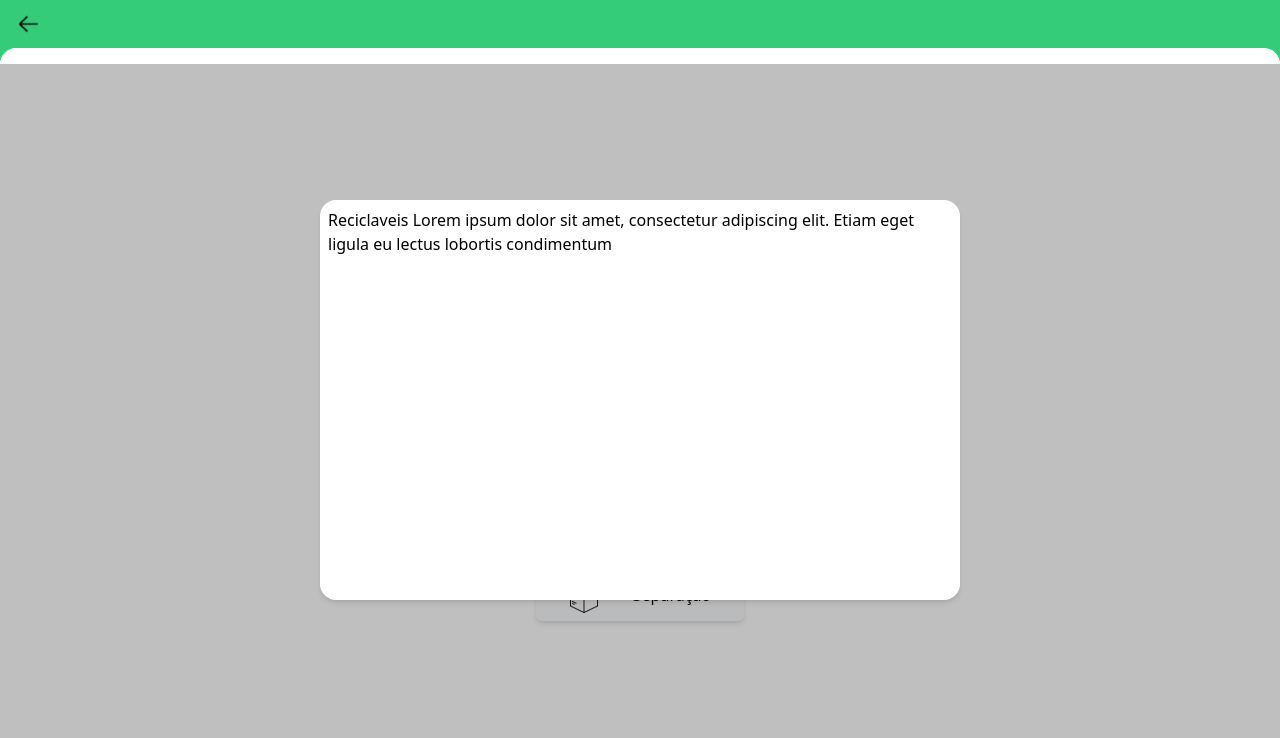
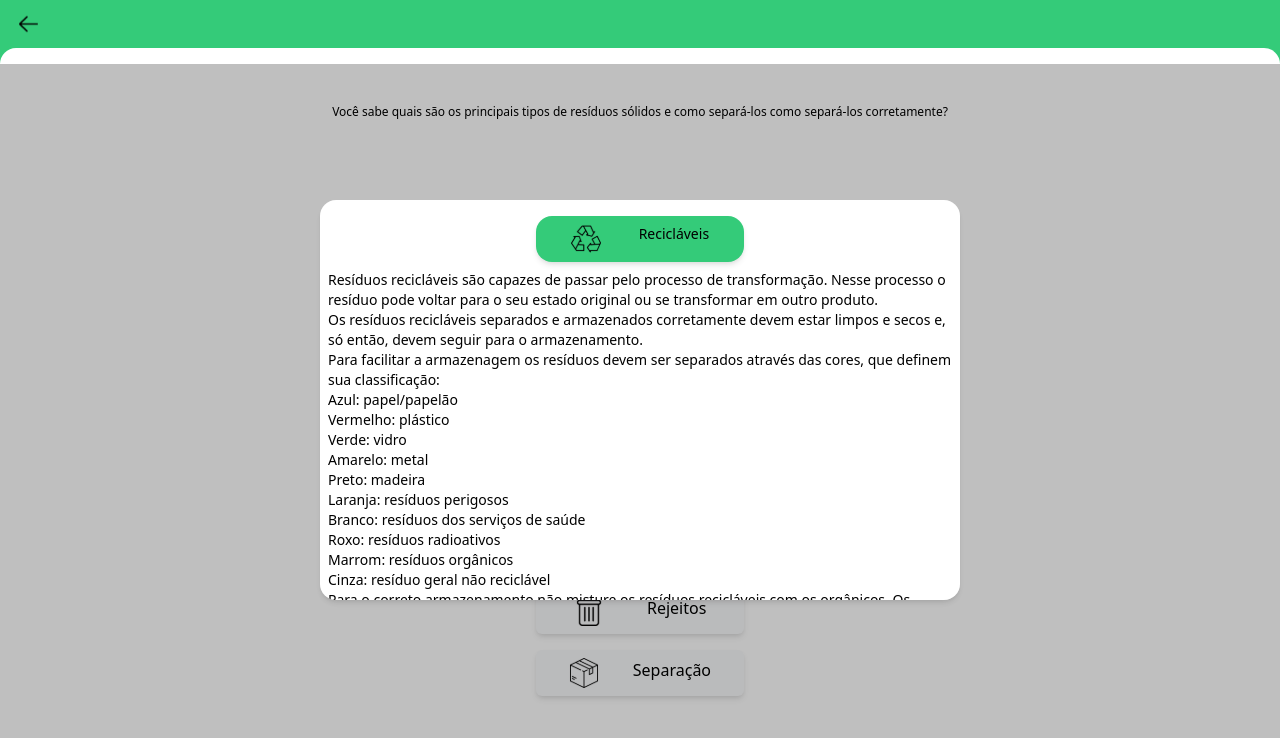
Before and after one commit to GabrielNSD/GeRA, a Next.js app in the folder frontend/: page /educacao in a window 1280 px wide. Both pictures are taken after a click on the element "Recicláveis". Shown: the top 738 px of the page. Built offline with nearby package versions, Linux system fonts and the light colour scheme.

Commit message:
infromational content

```diff
--- a/frontend/components/Modal/InfoModal.tsx
+++ b/frontend/components/Modal/InfoModal.tsx
@@ -1,5 +1,5 @@
 interface InfoMadalProps {
-    content: string;
+    content: any;
     isOpen: boolean
 }
 
@@ -8,7 +8,7 @@
     let modalClasses = "h-1/2 bg-white shadow-md fixed -bottom-full w-1/2 z-20  pl-4 transform translate-y-full transition-transform duration-300 ease-out"
 
     if(props.isOpen) {
-        modalClasses = "rounded-2xl h-3/4 md:h-1/2 bg-white shadow-md fixed left-1/5 md:left-1/4 top-16 md:top-1/4 w-3/4 md:w-1/2 z-20  p-2 transform translate-x-0 flex "
+        modalClasses = "rounded-2xl h-3/4 md:h-1/2 bg-white shadow-md fixed left-1/5 md:left-1/4 top-16 md:top-1/4 w-3/4 md:w-1/2 z-20  p-2 transform translate-x-0 flex overflow-scroll text-sm"
     }
     return (<div className={modalClasses}>{props.content}</div>)
 }
--- a/frontend/pages/educacao/index.tsx
+++ b/frontend/pages/educacao/index.tsx
@@ -1,79 +1,282 @@
-import Link from "next/link";
-import Image from "next/image";
-import { useState } from "react";
+import Link from "next/link"
+import Image from "next/image"
+import { useState } from "react"
 
-import Backdrop from "../../components/Backdrop/Backdrop";
-import InfoModal from "../../components/Modal/InfoModal";
+import Backdrop from "../../components/Backdrop/Backdrop"
+import InfoModal from "../../components/Modal/InfoModal"
 
 const InfoData = {
   organicos: {
     imageUrl: "",
     textContent:
       "Organicos Lorem ipsum dolor sit amet, consectetur adipiscing elit. Etiam eget ligula eu lectus lobortis condimentum",
+    content: (
+      <div className="flex flex-col items-center">
+        <div className="p-4 py-2 my-2 w-52 bg-primary rounded-2xl shadow-md flex justify-around">
+          <Image
+            src="/icons/fruits.svg"
+            alt="Saiba mais sobre resíduos orgânicos"
+            width="30px"
+            height="30px"
+          />
+          Orgânicos
+        </div>
+        <div>
+          <p>
+            Resíduos orgânicos são materiais de origem biológica, seja animal ou
+            vegetal. Para destinar corretamente esse tipo de resíduo, aposte na
+            compostagem.
+          </p>
+          <p>
+            A compostagem pode ser feita através de composteira doméstica
+            utilizando, ou não, minhocas em recipiente plástico fechado. Essa
+            técnica destina o lixo, proporciona húmus (adubo orgânico) e
+            biofertilizante líquido, além de diminuir a emissão de gases
+            poluentes na atmosfera.
+          </p>
+          <div className="flex-1 justify-self-center place-self-center">
+            <Image
+              src="/images/composteira.png"
+              alt="composteira"
+              height="105px"
+              width="105px"
+            />
+          </div>
+          <p>
+            As composteiras em sua maioria são formadas por três ou mais caixas
+            empolháveis de plástico, de acordo com a produção de material
+            orgânico. As caixas do topo da pilha são responsáveis pela
+            decomposição por meio do trabalho das minhocas e as caixas seguintes
+            armazenam chorume produzido no processo.
+          </p>
+          <p>
+            Há inúmeros modelos de composteiras no mercado, escolha asua de
+            acordo com a sua necessidade e espaço. Uma de suas vantagens é a
+            pela possibilidade de ser realizada e casas, apartamentos e
+            empreendimentos comerciais.
+          </p>
+        </div>
+      </div>
+    ),
   },
   reciclaveis: {
     imageUrl: "",
     textContent:
       "Reciclaveis Lorem ipsum dolor sit amet, consectetur adipiscing elit. Etiam eget ligula eu lectus lobortis condimentum",
+    content: (
+      <div className="flex flex-col items-center">
+        <div className="p-4 py-2 my-2 w-52 bg-primary rounded-2xl shadow-md flex justify-around">
+          <Image
+            src="/icons/reciclar.svg"
+            alt="Saiba mais sobre recicláveis"
+            width="30px"
+            height="30px"
+          />
+          Recicláveis
+        </div>
+        <div>
+          <p>
+            Resíduos recicláveis são capazes de passar pelo processo de
+            transformação. Nesse processo o resíduo pode voltar para o seu
+            estado original ou se transformar em outro produto.
+          </p>
+          <p>
+            Os resíduos recicláveis separados e armazenados corretamente devem
+            estar limpos e secos e, só então, devem seguir para o armazenamento.
+          </p>
+
+          <p>
+            Para facilitar a armazenagem os resíduos devem ser separados através
+            das cores, que definem sua classificação:
+          </p>
+          <ul>
+            <li>Azul: papel/papelão</li>
+            <li>Vermelho: plástico</li>
+            <li>Verde: vidro</li>
+            <li>Amarelo: metal</li>
+            <li>Preto: madeira</li>
+            <li>Laranja: resíduos perigosos</li>
+            <li>Branco: resíduos dos serviços de saúde</li>
+            <li>Roxo: resíduos radioativos</li>
+            <li>Marrom: resíduos orgânicos</li>
+            <li>Cinza: resíduo geral não reciclável</li>
+          </ul>
+          <p>
+            Para o correto armazenamento não misture os resíduos recicláveis com
+            os orgânicos. Os resíduos recicláveis devem ser lavados e secados
+            antes de armazenar. Papéis devem estar secos e não podem ser
+            amassados, somente dobrados.
+          </p>
+          <div className="flex-1 justify-self-center place-self-center">
+            <Image
+              src="/images/seletiva.png"
+              alt="composteira"
+              height="105px"
+              width="250px"
+            />
+          </div>
+        </div>
+      </div>
+    ),
   },
   rejeitos: {
     imageUrl: "",
     textContent:
       "Rejeitos Lorem ipsum dolor sit amet, consectetur adipiscing elit. Etiam eget ligula eu lectus lobortis condimentum",
+    content: (
+      <div className="flex flex-col items-center">
+        <div className="p-4 py-2 my-2 w-52 bg-primary rounded-2xl shadow-md flex justify-around">
+          <Image
+            src="/icons/delete.svg"
+            alt="Saiba mais sobre rejeitos"
+            width="30px"
+            height="30px"
+          />
+          Rejeitos
+        </div>
+        <div>
+          <p>É importante diferenciar resíduos de rejeitos.</p>
+          <p>
+            Resíduos são materiais que ainda podem ter aproveitamento. Como os
+            resíduos orgânicos e recicláveis.
+          </p>
+
+          <p>
+            Já os rejeitos são os resíduos sólidos que, depois de esgotadas
+            todas as possibilidades de tratamento e recuperação pelos processos
+            tecnológicos disponíveis e economicamente viáveis, não apresentam
+            outra possibilidade que não a disposição final ambientalmente
+            adequada.
+          </p>
+
+          <p>
+            O destino mais comum para rejeitos domésticos são os aterros
+            sanitários os quais têm um custo de destinação associado e geram um
+            impacto ambiental ainda que menor se comparado a outras desposições
+            finais, Por isso é muito importante separar bem os resíduos dos
+            rejeitos para que o mínimo possível de materiais vá para os aterros.
+          </p>
+
+          <p>
+            Nos casos em que não for economicamente viável dispor os rejeitos em
+            aterros sanitários, poderão ser adotadas outras soluções alinhadas
+            às normas estabelecidas pelos órgãos competentes, de modo a a
+            reduzir os impactos ambientais e evitar danos ou riscos à saúde
+            pública e à segurança.
+          </p>
+
+          <p>
+            É responsabilidade de todos minimizar o volume de resíduos sólidos e
+            rejeitos gerados seja nas casas, comércios e indústrias.
+          </p>
+        </div>
+      </div>
+    ),
   },
   separacao: {
     imageUrl: "",
     textContent:
       "Separação Lorem ipsum dolor sit amet, consectetur adipiscing elit. Etiam eget ligula eu lectus lobortis condimentum",
+      content: (
+        <div className="flex flex-col items-center">
+          <div className="p-4 py-2 my-2 w-52 bg-primary rounded-2xl shadow-md flex justify-around">
+            <Image
+              src="/icons/box.svg"
+              alt="Saiba mais sobre separação"
+              width="30px"
+              height="30px"
+            />
+            Recicláveis
+          </div>
+          <div>
+            <p>
+              Resíduos recicláveis são capazes de passar pelo processo de
+              transformação. Nesse processo o resíduo pode voltar para o seu
+              estado original ou se transformar em outro produto.
+            </p>
+            <p>
+              Os resíduos recicláveis separados e armazenados corretamente devem
+              estar limpos e secos e, só então, devem seguir para o armazenamento.
+            </p>
+
+            <p>
+              Para facilitar a armazenagem os resíduos devem ser separados através
+              das cores, que definem sua classificação:
+            </p>
+            <ul>
+              <li>Azul: papel/papelão</li>
+              <li>Vermelho: plástico</li>
+              <li>Verde: vidro</li>
+              <li>Amarelo: metal</li>
+              <li>Preto: madeira</li>
+              <li>Laranja: resíduos perigosos</li>
+              <li>Branco: resíduos dos serviços de saúde</li>
+              <li>Roxo: resíduos radioativos</li>
+              <li>Marrom: resíduos orgânicos</li>
+              <li>Cinza: resíduo geral não reciclável</li>
+            </ul>
+            <p>
+              Para o correto armazenamento não misture os resíduos recicláveis com
+              os orgânicos. Os resíduos recicláveis devem ser lavados e secados
+              antes de armazenar. Papéis devem estar secos e não podem ser
+              amassados, somente dobrados.
+            </p>
+            <div className="flex-1 justify-self-center place-self-center">
+              <Image
+                src="/images/seletiva.png"
+                alt="composteira"
+                height="105px"
+                width="250px"
+              />
+            </div>
+          </div>
+        </div>
+      ),
   },
-};
+}
 
 export default function Educacao() {
-  const [infoModalOpen, setInfoModalOpen] = useState(false);
-  const [modalContent, setModalContent] = useState(
-    InfoData.organicos.textContent
-  );
+  const [infoModalOpen, setInfoModalOpen] = useState(false)
+  const [modalContent, setModalContent] = useState(InfoData.organicos.content)
 
   const backdropClickhandler = () => {
-    setInfoModalOpen(false);
-  };
+    setInfoModalOpen(false)
+  }
 
-  let backdrop;
+  let backdrop
   if (infoModalOpen) {
-    backdrop = <Backdrop click={backdropClickhandler} />;
+    backdrop = <Backdrop click={backdropClickhandler} />
   }
 
   return (
     <>
       {backdrop}
       <InfoModal content={modalContent} isOpen={infoModalOpen} />
-      <div className="">
-        <div className="px-8 pt-2 text-xs">
-          Lorem ipsum dolor sit amet, consectetur adipiscing elit. Etiam eget
-          ligula eu lectus lobortis condimentum
+      <div className="flex flex-col justify-between flex-1">
+        <div className="px-8 pt-2 text-xs pt-10">
+          Você sabe quais são os principais tipos de resíduos sólidos e como
+          separá-los como separá-los corretamente?
         </div>
         <div className="flex justify-between p-2 ">
-          <div className="px-4 pl-8 text-xs">
-            <ul>
-              <li>Lorem ipsum</li> <li>Lorem ipsum</li> <li>Lorem ipsum</li>{" "}
-            </ul>
+          <div className="px-4 pl-8 text-xs self-end">
+            Escolha uma das opções abaixo e saiba mais:
           </div>
           <div>
             <Image
               src="/icons/i.svg"
               alt="informações"
               width="90px"
-              height="100px"
+              height="125px"
             />
           </div>
         </div>
       </div>
-      <div className="flex flex-col">
+      <div className="flex flex-col mb-24">
         <div
           className="p-4 py-2 my-2  w-52 bg-gray-50 rounded-md shadow-md flex justify-around"
           onClick={() => {
-            setModalContent(InfoData.organicos.textContent);
-            setInfoModalOpen((prevState) => !prevState);
+            setModalContent(InfoData.organicos.content)
+            setInfoModalOpen((prevState) => !prevState)
           }}
         >
           <Image
@@ -87,8 +290,8 @@
         <div
           className="p-4 py-2 my-2  w-52 bg-gray-50 rounded-md shadow-md flex justify-around"
           onClick={() => {
-            setModalContent(InfoData.reciclaveis.textContent);
-            setInfoModalOpen((prevState) => !prevState);
+            setModalContent(InfoData.reciclaveis.content)
+            setInfoModalOpen((prevState) => !prevState)
           }}
         >
           <Image
@@ -102,8 +305,8 @@
         <div
           className="p-4 py-2 my-2  w-52 bg-gray-50 rounded-md shadow-md flex justify-around"
           onClick={() => {
-            setModalContent(InfoData.rejeitos.textContent);
-            setInfoModalOpen((prevState) => !prevState);
+            setModalContent(InfoData.rejeitos.content)
+            setInfoModalOpen((prevState) => !prevState)
           }}
         >
           <Image
@@ -117,8 +320,8 @@
         <div
           className="p-4 py-2 my-2  w-52 bg-gray-50 rounded-md shadow-md flex justify-around"
           onClick={() => {
-            setModalContent(InfoData.separacao.textContent);
-            setInfoModalOpen((prevState) => !prevState);
+            //setModalContent(InfoData.separacao.textContent)
+            setInfoModalOpen((prevState) => !prevState)
           }}
         >
           <Image
@@ -131,5 +334,5 @@
         </div>
       </div>
     </>
-  );
+  )
 }
```
Also changed, not shown: frontend/public/images/composteira.png (added), frontend/public/images/seletiva.png (added).
